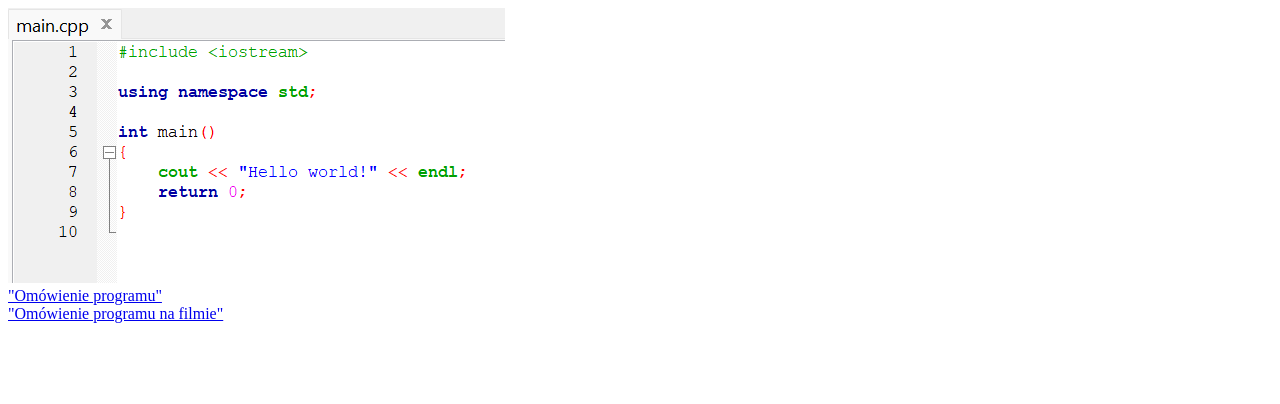
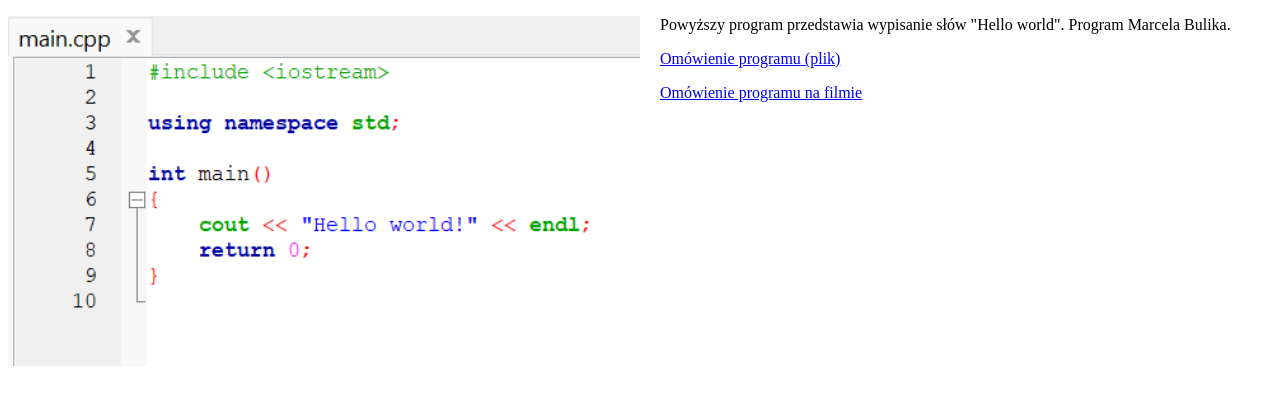
Before and after one commit to marcelbulik/MarcelBulik.github.io, a plain HTML site: page zadanie3/zadanie3.html in a window 1280 px wide. Drawn offline with Linux system fonts and the light colour scheme.

Commit message:
Update zadanie3.html

```diff
--- a/zadanie3/zadanie3.html
+++ b/zadanie3/zadanie3.html
@@ -1,14 +1,39 @@
 <!doctype html>
-<html>
+<html lang="pl">
 <head>
 <meta charset="utf-8">
-<meta name="description" content="Tu wpisz opis zawartości strony">
-<title>Zadanie3</title>
+<meta name="description" content="Prezentacja programu – zrzut ekranu i omówienie">
+<title>Zadanie 3</title>
+
+<style>
+    img {
+        width: 50%;
+        float: left;
+        margin: 0 20px 20px 0;
+    }
+</style>
 </head>
+
 <body>
-<img src="https://marcelbulik.github.io/zadanie3/program-zrzutekranu.png" alt="Marcel Bulik"><br>
-<a href="https://marcelbulik.github.io/zadanie3/program-omowienie.aup3">"Omówienie programu"</a><br>
-<a href="https://marcelbulik.github.io/zadanie3/film%20o%20programie.mp4">"Omówienie programu na filmie"</a><br>
+
+
+<img src="https://marcelbulik.github.io/zadanie3/program-zrzutekranu.png" alt="Zrzut ekranu programu">
+
+<p>
+Powyższy program przedstawia wypisanie słów "Hello world". Program Marcela Bulika.
+</p>
+
+<p>
+<a href="https://marcelbulik.github.io/zadanie3/program-omowienie.aup3">
+Omówienie programu (plik)
+</a>
+</p>
+
+<p>
+<a href="https://marcelbulik.github.io/zadanie3/film%20o%20programie.mp4">
+Omówienie programu na filmie
+</a>
+</p>
+
 </body>
-
 </html>
```
